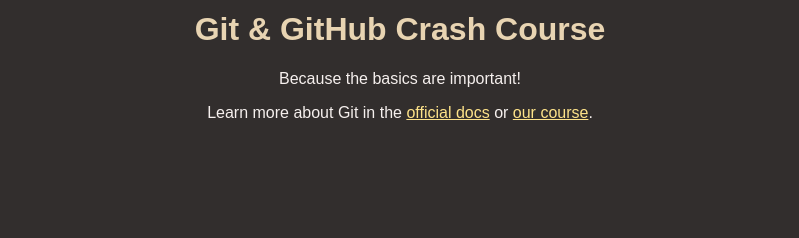
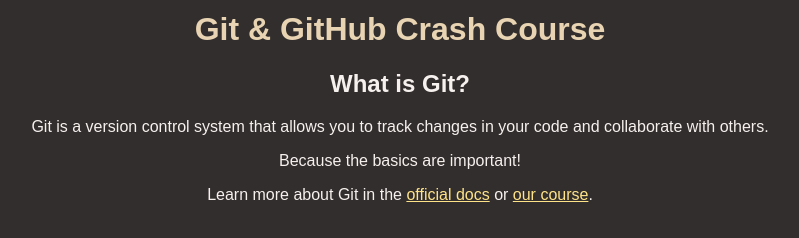
Before and after one commit to Dani-Gordon/github-refresher, a plain HTML site: page index.html in a window 1280 px wide. Shown: the part 158-396 px from the top of the page, without its empty margins (240-1039 px from the left). Drawn offline with Linux system fonts and the light colour scheme.

Commit message:
added section

```diff
--- a/index.html
+++ b/index.html
@@ -13,12 +13,19 @@
       <h1>Git & GitHub Crash Course</h1>
     </header>
     <main>
+      <section>
+        <h2>What is Git?</h2>
+        <p>
+          Git is a version control system that allows you to track changes in
+          your code and collaborate with others.
+        </p>
       <p>Because the basics are important!</p>
       <p>
         Learn more about Git in the
         <a href="https://git-scm.com/book/en/v2">official docs</a> or
         <a href="https://acad.link/git">our course</a>.
       </p>
+      </section>
     </main>
   </body>
 </html>
```
